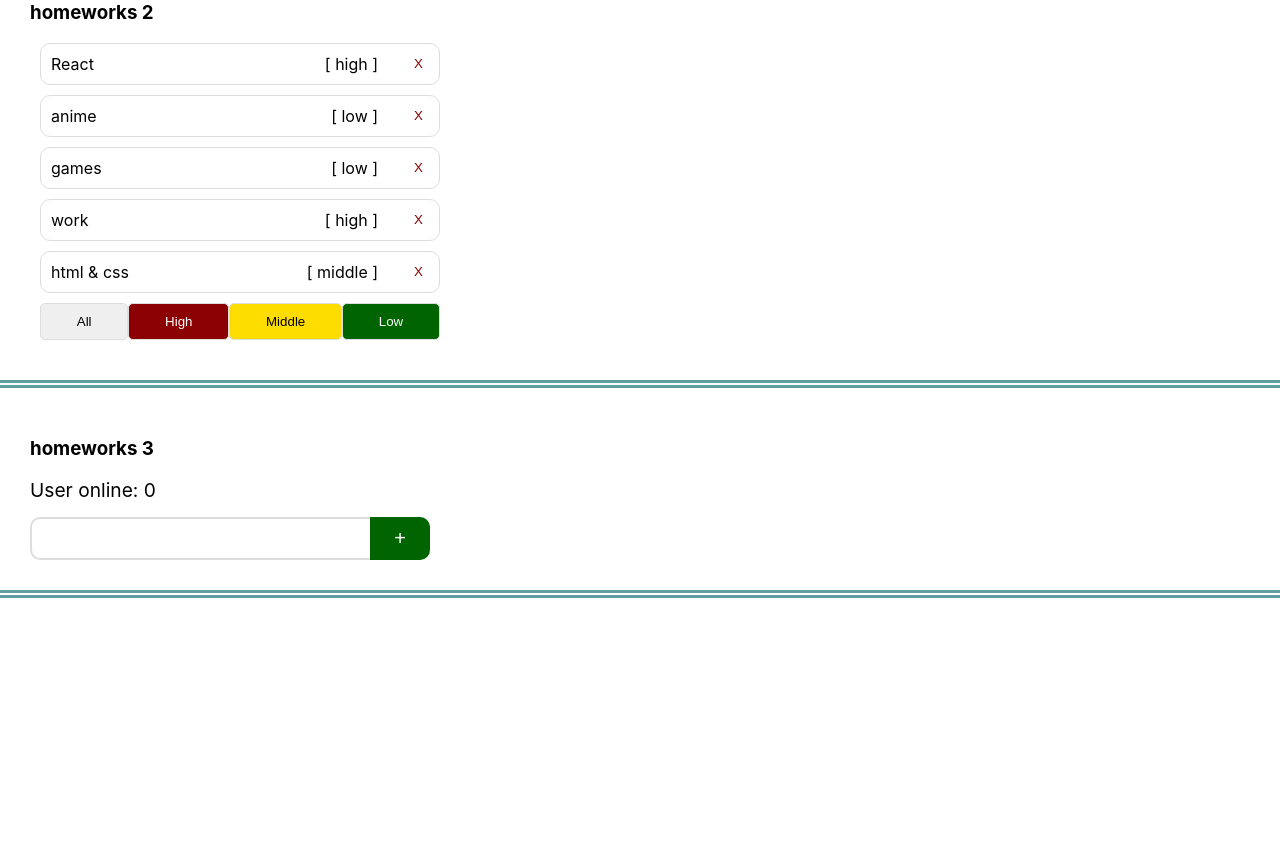
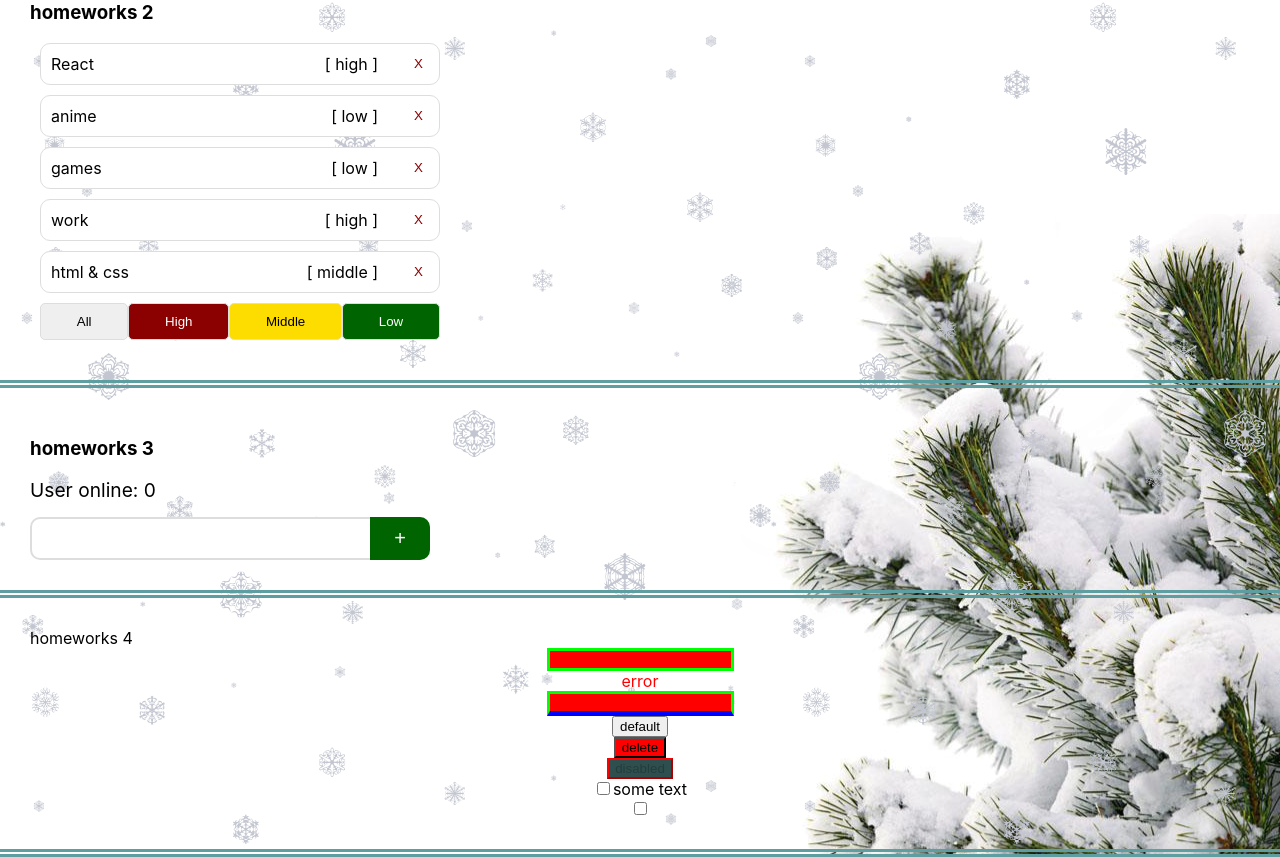
Before and after one commit to KatrinaNov/react-homeworks-incubator, a React (Create React App) app: page / in a window 1280 px wide. Shown: the part 513-1370 px from the top of the page. Before the commit the page ends 1111 px from the top, so only its background shows below. Built offline with nearby package versions, Linux system fonts and the light colour scheme.

Commit message:
refact styles.

```diff
--- a/src/index.css
+++ b/src/index.css
@@ -5,6 +5,7 @@ body {
     sans-serif;
     -webkit-font-smoothing: antialiased;
     -moz-osx-font-smoothing: grayscale;
+    background: url(./snow.png) repeat, url(./tree.png) no-repeat bottom right;
 }
 
 code {
--- a/src/p1-main/m1-ui/u1-app/App.tsx
+++ b/src/p1-main/m1-ui/u1-app/App.tsx
@@ -3,6 +3,7 @@ import s from './App.module.css'
 import HW1 from '../../../p2-homeworks/h1/HW1'
 import HW2 from "../../../p2-homeworks/h2/HW2";
 import HW3 from "../../../p2-homeworks/h3/HW3";
+import HW4 from "../../../p2-homeworks/h4/HW4";
 
 function App() {
     return (
@@ -11,7 +12,7 @@ function App() {
             <HW1/>
             <HW2/>
             <HW3/>
-            {/*<HW4/>*/}
+            <HW4/>
             {/*<HW5/>*/}
 
         </div>
--- a/src/p2-homeworks/h2/Affairs.module.css
+++ b/src/p2-homeworks/h2/Affairs.module.css
@@ -10,6 +10,7 @@
     border-radius :10px;
     padding: 10px;
     margin: 10px;
+    background: #fff;
 }
 .task span:nth-child(2) {
     margin-left: auto;
--- a/src/p2-homeworks/h4/HW4.tsx
+++ b/src/p2-homeworks/h4/HW4.tsx
@@ -21,7 +21,6 @@ function HW4() {
 
     return (
         <div>
-            <hr/>
             homeworks 4
 
             <div className={s.column}>
@@ -67,12 +66,12 @@ function HW4() {
                 <SuperCheckbox checked={checked} onChange={testOnChange}/>
             </div>
 
-            <hr/>
+            {/*<hr/>*/}
             {/*для личного творчества, могу проверить*/}
             {/*<AlternativeSuperInputText/>*/}
             {/*<AlternativeSuperButton/>*/}
             {/*<AlternativeSuperCheckbox/>*/}
-            <hr/>
+            {/*<hr/>*/}
         </div>
     )
 }
```
Also changed, not shown: src/snow.png (added), src/tree.png (added).
